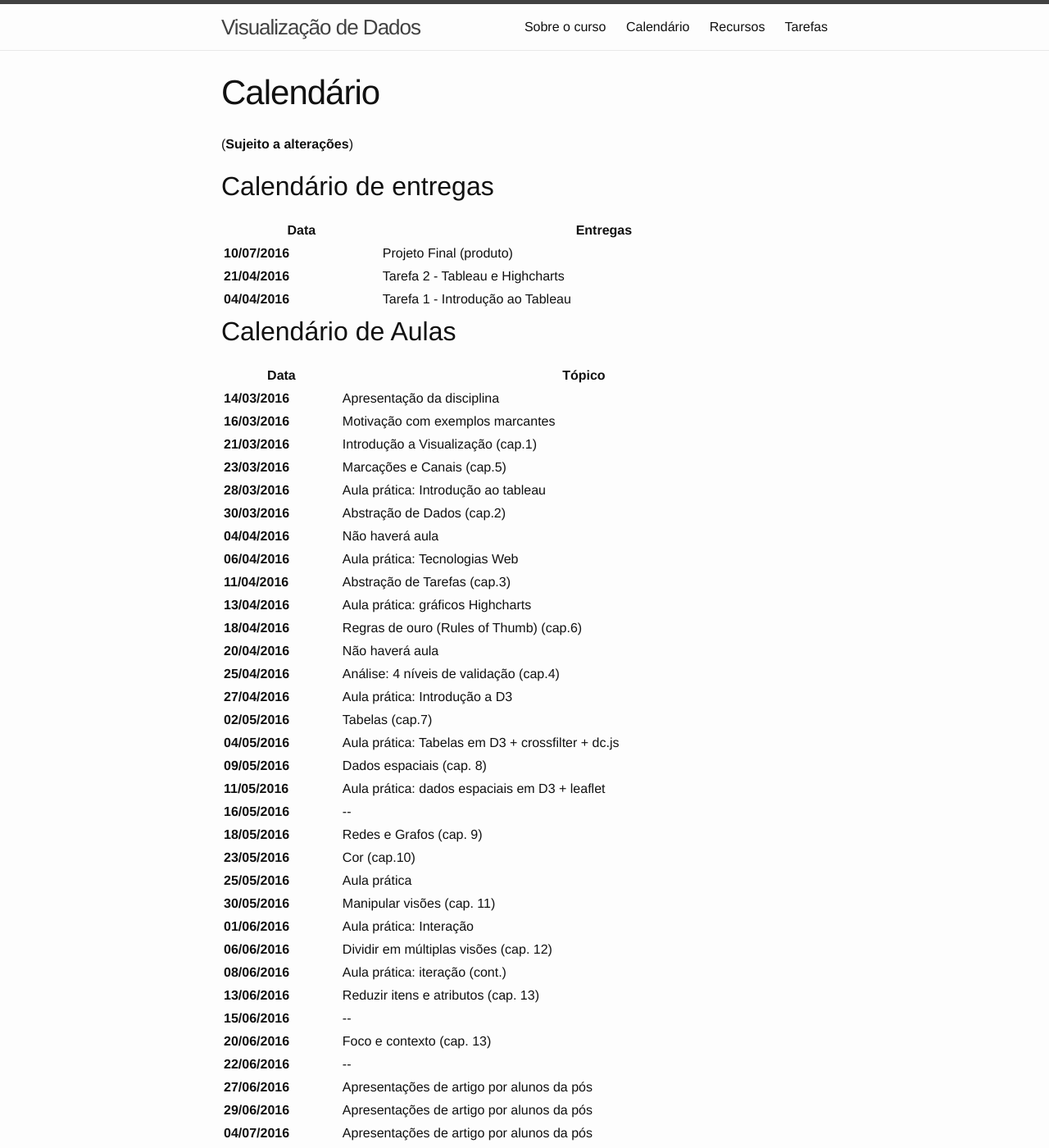
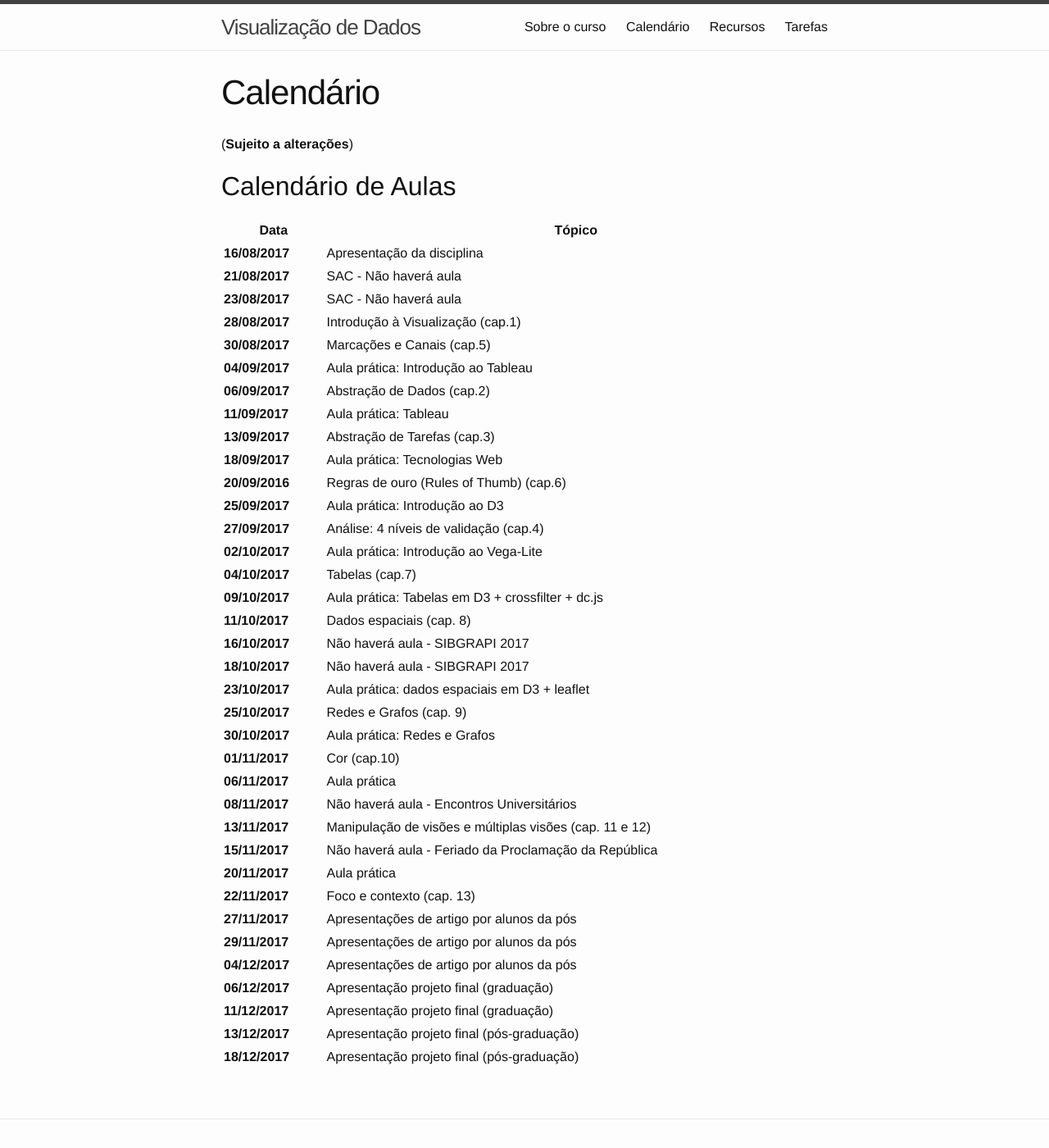
Before and after one commit to emanueles/datavis-course, a Jekyll site: the page built from calendar.md, in a window 1280 px wide and 1400 px high. Shown: the whole window at 82% size. Built offline with Jekyll 4.4.1, drawn with Linux system fonts in a browser that asks for light colours; some of the changed text lies outside the part shown.

Commit message:
Starting version 2017.2

```diff
--- a/_config.yml
+++ b/_config.yml
@@ -23,6 +23,8 @@ url: "https://emanueles.github.io" # the base hostname & protocol for your site,
 twitter_username: emanueles
 github_username:  emanueles
 
+show_drafts: false
+
 collections:
     tasks:
       layout: page
--- a/calendar.md
+++ b/calendar.md
@@ -5,30 +5,6 @@ permalink: /calendar/
 ---
 
 (**Sujeito a alterações**)
-
-## Calendário de entregas
-<table width="100%">
-  <thead>
-    <tr>
-      <th>Data</th>
-      <th>Entregas</th>
-    </tr>
-  </thead>
-  <tbody>
-      <tr>
-        <td><b>10/07/2016</b></td>
-        <td>Projeto Final (produto) </td>
-      </tr>
-    <tr>
-      <td><b>21/04/2016</b></td>
-      <td>Tarefa 2 - Tableau e Highcharts </td>
-    </tr>
-    <tr>
-      <td><b>04/04/2016</b></td>
-      <td>Tarefa 1 - Introdução ao Tableau </td>
-    </tr>
-    </tbody>
-</table>
 
 ## Calendário de Aulas
 
@@ -42,144 +18,148 @@ permalink: /calendar/
   <tbody>
 
     <tr>
-      <td><b>14/03/2016</b></td>
+      <td><b>16/08/2017</b></td>
       <td>Apresentação da disciplina</td>
     </tr>
     <tr>
-      <td><b>16/03/2016</b></td>
-      <td>Motivação com exemplos marcantes</td>
+      <td><b>21/08/2017</b></td>
+      <td>SAC - Não haverá aula</td>
     </tr>
     <tr>
-      <td><b>21/03/2016</b></td>
-      <td>Introdução a Visualização (cap.1)</td>
+      <td><b>23/08/2017</b></td>
+      <td>SAC - Não haverá aula</td>
     </tr>
     <tr>
-      <td><b>23/03/2016</b></td>
+      <td><b>28/08/2017</b></td>
+      <td>Introdução à Visualização (cap.1)</td>
+    </tr>
+    <tr>
+      <td><b>30/08/2017</b></td>
       <td>Marcações e Canais (cap.5)</td>
     </tr>
     <tr>
-      <td><b>28/03/2016</b></td>
-      <td>Aula prática: Introdução ao tableau </td>
+      <td><b>04/09/2017</b></td>
+      <td>Aula prática: Introdução ao Tableau</td>
     </tr>
     <tr>
-      <td><b>30/03/2016</b></td>
+      <td><b>06/09/2017</b></td>
       <td> Abstração de Dados (cap.2) </td>
     </tr>
     <tr>
-      <td><b>04/04/2016</b></td>
-      <td> Não haverá aula </td>
+      <td><b>11/09/2017</b></td>
+      <td>Aula prática: Tableau</td>
     </tr>
     <tr>
-      <td><b>06/04/2016</b></td>
-      <td> Aula prática: Tecnologias Web</td>
-    </tr>
-    <tr>
-      <td><b>11/04/2016</b></td>
+      <td><b>13/09/2017</b></td>
       <td>Abstração de Tarefas (cap.3)</td>
     </tr>
     <tr>
-      <td><b>13/04/2016</b></td>
-      <td>Aula prática: gráficos Highcharts </td>
+      <td><b>18/09/2017</b></td>
+      <td>Aula prática: Tecnologias Web</td>
     </tr>
     <tr>
-      <td><b>18/04/2016</b></td>
+      <td><b>20/09/2016</b></td>
       <td>Regras de ouro (Rules of Thumb) (cap.6) </td>
     </tr>
     <tr>
-      <td><b>20/04/2016</b></td>
-      <td>  Não haverá aula </td>
+      <td><b>25/09/2017</b></td>
+      <td>Aula prática: Introdução ao D3</td>
     </tr>
     <tr>
-      <td><b>25/04/2016</b></td>
-      <td>  Análise: 4 níveis de validação (cap.4)  </td>
+      <td><b>27/09/2017</b></td>
+      <td> Análise: 4 níveis de validação (cap.4)  </td>
     </tr>
     <tr>
-      <td><b>27/04/2016</b></td>
-      <td> Aula prática: Introdução a D3 </td>
+      <td><b>02/10/2017</b></td>
+      <td> Aula prática: Introdução ao Vega-Lite </td>
     </tr>
     <tr>
-      <td><b>02/05/2016</b></td>
+      <td><b>04/10/2017</b></td>
       <td> Tabelas (cap.7)   </td>
     </tr>
     <tr>
-      <td><b>04/05/2016</b></td>
+      <td><b>09/10/2017</b></td>
       <td> Aula prática: Tabelas em D3 + crossfilter + dc.js</td>
     </tr>
     <tr>
-      <td><b>09/05/2016</b></td>
+      <td><b>11/10/2017</b></td>
       <td> Dados espaciais (cap. 8)</td>
     </tr>
     <tr>
-      <td><b>11/05/2016</b></td>
+      <td><b>16/10/2017</b></td>
+      <td> Não haverá aula - SIBGRAPI 2017</td>
+    </tr>
+    <tr>
+      <td><b>18/10/2017</b></td>
+      <td> Não haverá aula - SIBGRAPI 2017</td>
+    </tr>
+    <tr>
+      <td><b>23/10/2017</b></td>
       <td> Aula prática: dados espaciais em D3 + leaflet </td>
     </tr>
     <tr>
-      <td><b>16/05/2016</b></td>
-      <td>  -- </td>
-    </tr>
-    <tr>
-      <td><b>18/05/2016</b></td>
+      <td><b>25/10/2017</b></td>
       <td>  Redes e Grafos (cap. 9)</td>
     </tr>
     <tr>
-      <td><b>23/05/2016</b></td>
+      <td><b>30/10/2017</b></td>
+      <td> Aula prática: Redes e Grafos </td>
+    </tr>
+    <tr>
+      <td><b>01/11/2017</b></td>
       <td> Cor (cap.10) </td>
     </tr>
     <tr>
-      <td><b>25/05/2016</b></td>
+      <td><b>06/11/2017</b></td>
       <td> Aula prática </td>
     </tr>
     <tr>
-      <td><b>30/05/2016</b></td>
-      <td> Manipular visões (cap. 11) </td>
+      <td><b>08/11/2017</b></td>
+      <td> Não haverá aula - Encontros Universitários </td>
     </tr>
     <tr>
-      <td><b>01/06/2016</b></td>
-      <td> Aula prática: Interação </td>
+      <td><b>13/11/2017</b></td>
+      <td> Manipulação de visões e múltiplas visões (cap. 11 e 12) </td>
     </tr>
     <tr>
-      <td><b>06/06/2016</b></td>
-      <td> Dividir em múltiplas visões (cap. 12) </td>
+      <td><b>15/11/2017</b></td>
+      <td> Não haverá aula - Feriado da Proclamação da República </td>
     </tr>
     <tr>
-      <td><b>08/06/2016</b></td>
-      <td> Aula prática: iteração (cont.) </td>
+      <td><b>20/11/2017</b></td>
+      <td> Aula prática </td>
     </tr>
     <tr>
-      <td><b>13/06/2016</b></td>
-      <td> Reduzir itens e atributos (cap. 13) </td>
+      <td><b>22/11/2017</b></td>
+      <td> Foco e contexto (cap. 13)</td>
     </tr>
     <tr>
-      <td><b>15/06/2016</b></td>
-      <td> -- </td>
+      <td><b>27/11/2017</b></td>
+      <td> Apresentações de artigo por alunos da pós </td>
     </tr>
     <tr>
-      <td><b>20/06/2016</b></td>
-      <td> Foco e contexto (cap. 13) </td>
+      <td><b>29/11/2017</b></td>
+      <td> Apresentações de artigo por alunos da pós </td>
     </tr>
     <tr>
-      <td><b>22/06/2016</b></td>
-      <td> -- </td>
+      <td><b>04/12/2017</b></td>
+      <td> Apresentações de artigo por alunos da pós </td>
     </tr>
     <tr>
-      <td><b>27/06/2016</b></td>
-      <td>  Apresentações de artigo por alunos da pós </td>
+      <td><b>06/12/2017</b></td>
+      <td> Apresentação projeto final (graduação)  </td>
     </tr>
     <tr>
-      <td><b>29/06/2016</b></td>
-      <td>  Apresentações de artigo por alunos da pós </td>
+      <td><b>11/12/2017</b></td>
+      <td>  Apresentação projeto final (graduação) </td>
     </tr>
     <tr>
-      <td><b>04/07/2016</b></td>
-      <td> Apresentações de artigo por alunos da pós  </td>
+      <td><b>13/12/2017</b></td>
+      <td>  Apresentação projeto final (pós-graduação)</td>
     </tr>
     <tr>
-      <td><b>06/07/2016</b></td>
-      <td> -- </td>
-    </tr>
-    <tr>
-      <td><b>11/07/2016</b></td>
-      <td> Apresentação projeto final  </td>
+      <td><b>18/12/2017</b></td>
+      <td> Apresentação projeto final (pós-graduação) </td>
     </tr>
     </tbody>
 </table>
```
Also changed, not shown: _posts/2017-08-10-boas-vindas.md (renamed from _posts/2016-03-26-site-no-ar.md, +2 -2 lines), about.md (+3 -3 lines), _drafts/2016-03-28-tarefa-1.md (renamed from _posts/2016-03-28-tarefa-1.md), _drafts/2016-04-05-intro-to-web-vis.md (renamed from _posts/2016-04-05-intro-to-web-vis.md), _drafts/2016-04-13-tarefa-2.md (renamed from _posts/2016-04-13-tarefa-2.md), _drafts/2016-04-27-web-vis-d3.md (renamed from _posts/2016-04-27-web-vis-d3.md), _drafts/2016-05-04-web-vis-d3-2.md (renamed from _posts/2016-05-04-web-vis-d3-2.md), _drafts/2016-05-10-projetos.md (renamed from _posts/2016-05-10-projetos.md), _drafts/2016-05-11-web-vis-d3-3.md (renamed from _posts/2016-05-11-web-vis-d3-3.md), _drafts/2016-05-23-propostas.md (renamed from _posts/2016-05-23-propostas.md), _drafts/2016-05-25-color-d3.md (renamed from _posts/2016-05-25-color-d3.md), _drafts/2016-06-01-interactive-d3.md (renamed from _posts/2016-06-01-interactive-d3.md), _drafts/2016-06-01-papers.md (renamed from _posts/2016-06-01-papers.md), _drafts/2016-06-08-facet-d3.md (renamed from _posts/2016-06-08-facet-d3.md).
